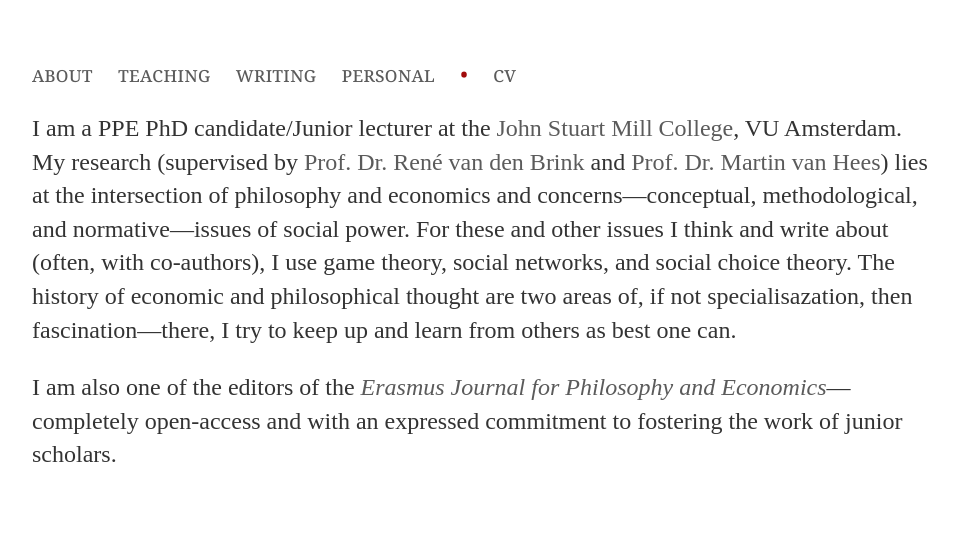
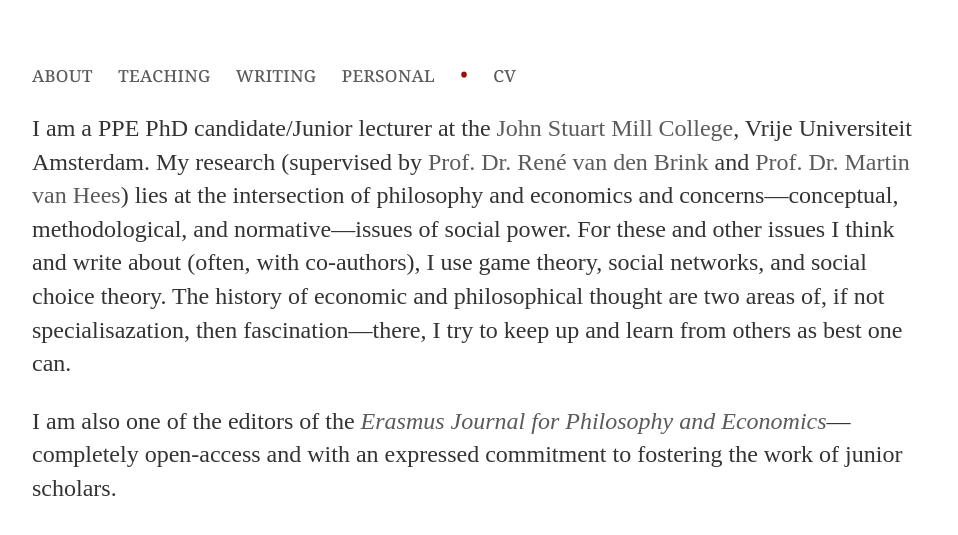
Before and after one commit to uzunovam/uzunovam, a Jekyll site: the page built from index.html, in a window 1280 px wide. Shown: the top 535 px of the page, without its empty margins (160-1118 px from the left). Built offline with Jekyll 4.4.1, drawn with Linux system fonts in a browser that asks for light colours.

Commit message:
Update index.html

```diff
--- a/index.html
+++ b/index.html
@@ -3,7 +3,7 @@
 title: Marina Uzunova
 ---
 <div class="blurb">
-	<p>I am a PPE PhD candidate/Junior lecturer at the <a href="https://vu.nl/en/about-vu/faculties/faculty-of-humanities/departments/john-stuart-mill-college">John Stuart Mill College</a>, VU Amsterdam. My research (supervised by <a href="http://personal.vu.nl/j.r.vanden.brink/">Prof. Dr. René van den Brink</a> and <a href="https://research.vu.nl/en/persons/martin-van-hees">Prof. Dr. Martin van Hees</a>) lies at the intersection of philosophy and economics and concerns—conceptual, methodological, and normative—issues of social power. For these and other issues I think and write about (often, with co-authors), I use game theory, social networks, and social choice theory. The history of economic and philosophical thought are two areas of, if not specialisazation, then fascination—there, I try to keep up and learn from others as best one can.</p>
+	<p>I am a PPE PhD candidate/Junior lecturer at the <a href="https://vu.nl/en/about-vu/faculties/faculty-of-humanities/departments/john-stuart-mill-college">John Stuart Mill College</a>, Vrije Universiteit Amsterdam. My research (supervised by <a href="http://personal.vu.nl/j.r.vanden.brink/">Prof. Dr. René van den Brink</a> and <a href="https://research.vu.nl/en/persons/martin-van-hees">Prof. Dr. Martin van Hees</a>) lies at the intersection of philosophy and economics and concerns—conceptual, methodological, and normative—issues of social power. For these and other issues I think and write about (often, with co-authors), I use game theory, social networks, and social choice theory. The history of economic and philosophical thought are two areas of, if not specialisazation, then fascination—there, I try to keep up and learn from others as best one can.</p>
 
 		<p>I am also one of the editors of the <a href="https://www.ejpe.org/journal"><cite>Erasmus Journal for Philosophy and Economics</cite></a>—completely open-access and with an expressed commitment to fostering the work of junior scholars.</p>
 </div><!-- /.blurb -->
```
